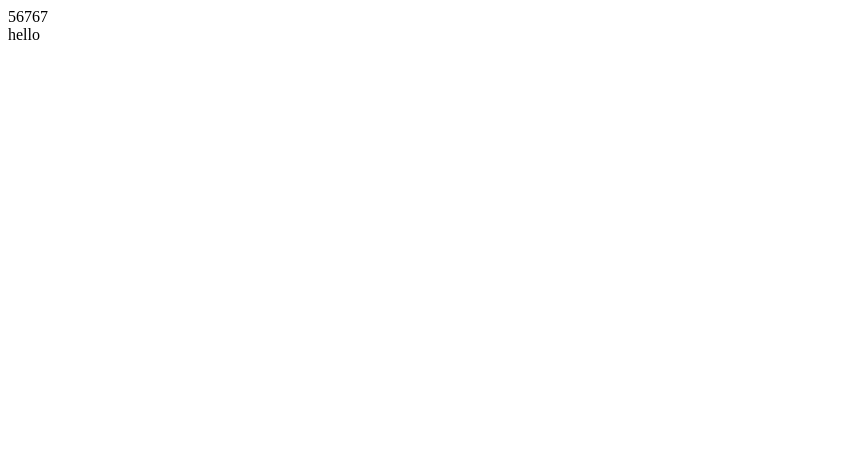
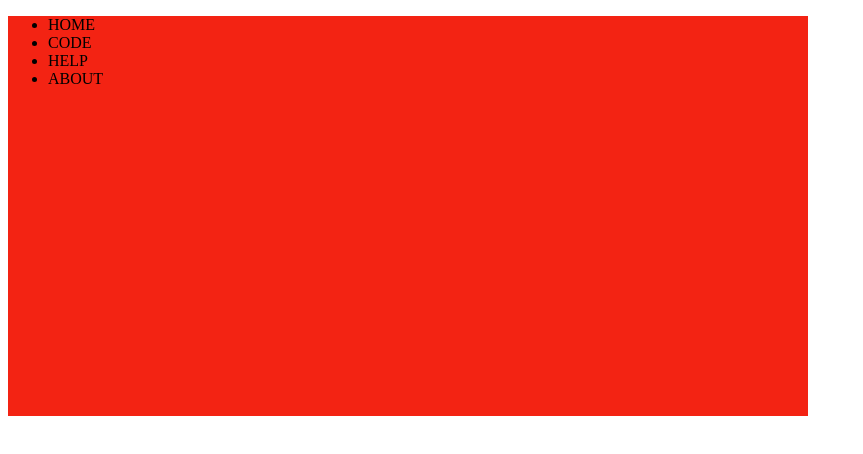
Before and after one commit to marlonwang/vvslog, a website: page web/index.html in a window 1280 px wide. Shown: the whole page, without its empty margins (0-863 px from the left). Drawn offline with Linux system fonts and the light colour scheme.

Commit message:
index page

```diff
--- a/web/index.html
+++ b/web/index.html
@@ -3,11 +3,16 @@
 <head>
     <meta charset="UTF-8">
     <title>hello</title>
+	<link rel="stylesheet" type="text/css" href="./resources/css/stylesheet.css"/>
 </head>
-<body>
-    <div>
-        <div id="navigator">56767</div>
-        <div>hello</div>
+<body >
+    <div class="navigator">
+        <ul>
+            <li>HOME</li>
+            <li>CODE</li>
+            <li>HELP</li>
+            <li>ABOUT</li>
+        </ul>
     </div>
     <div></div>
 </body>
--- a/web/resources/css/stylesheet.css
+++ b/web/resources/css/stylesheet.css
@@ -3,6 +3,10 @@
     background-color: #f32313;
     width: 800px;
     height: 400px
+}
+
+.navigator ul li{
+	margin-right:10px;
 }
 
 .container{
```
